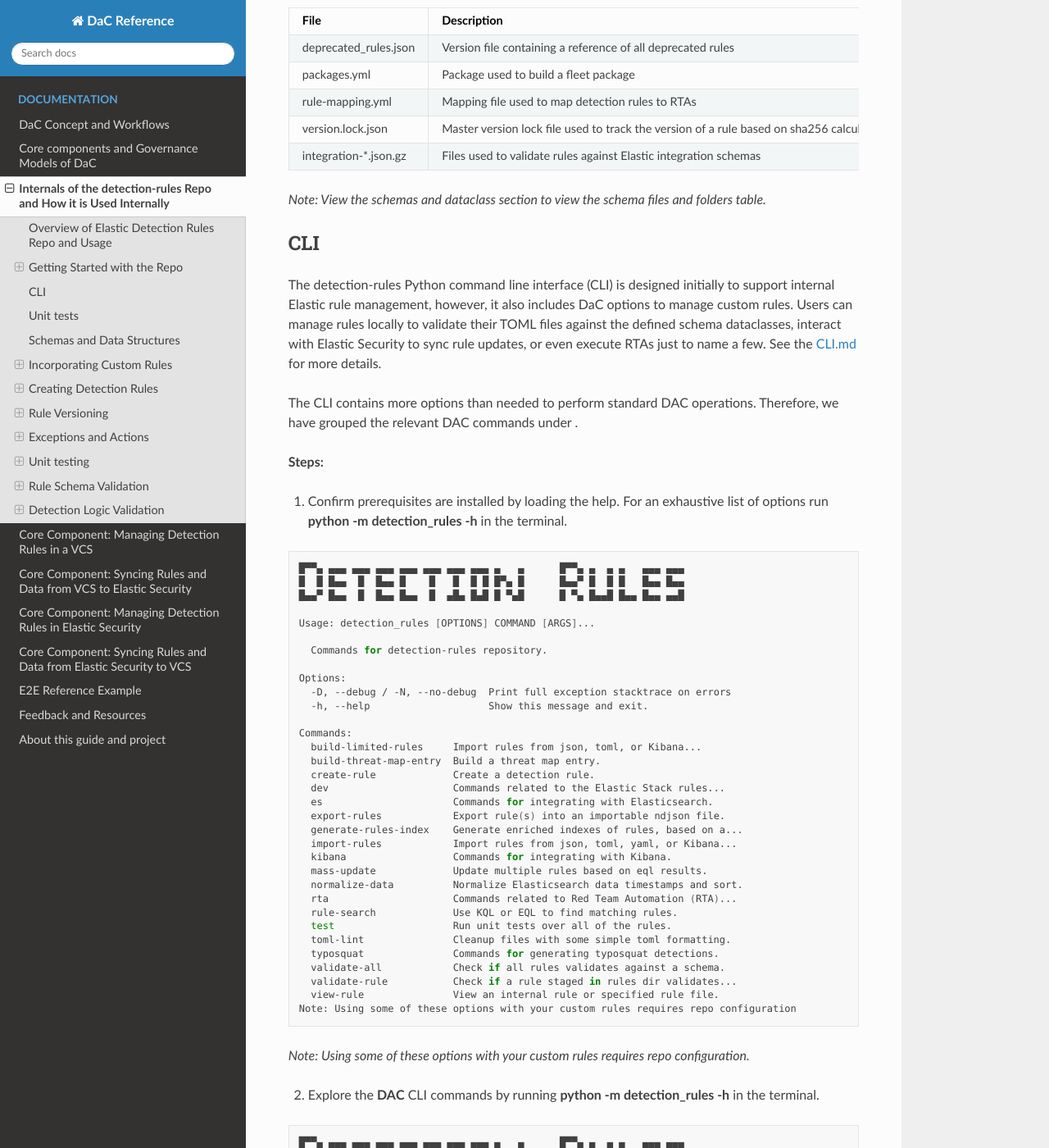
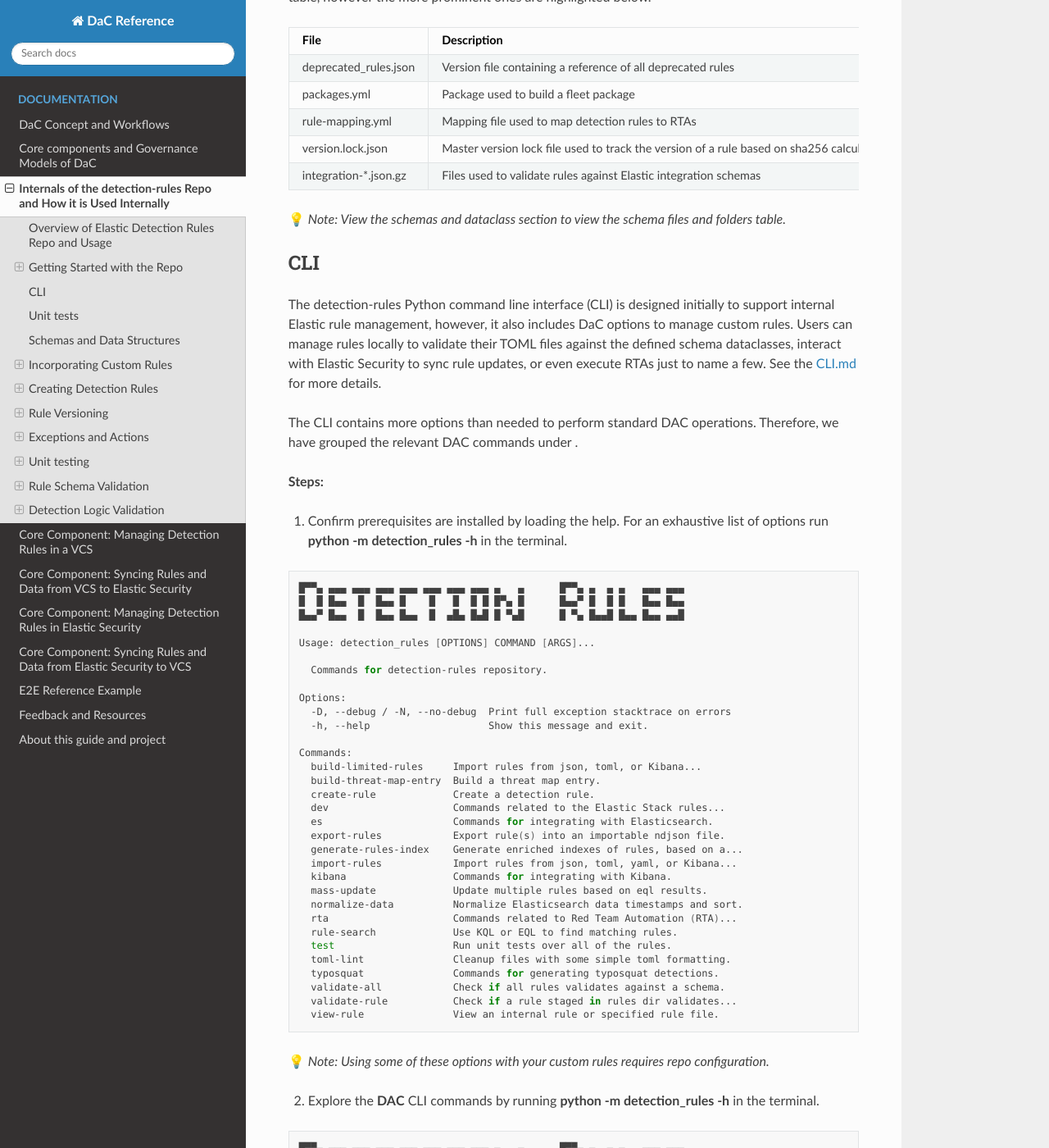
Before and after one commit to elastic/DaC-Reference, a Sphinx documentation site: the page built from docs/internals_of_the_detection_rules_repo.md, in a window 1280 px wide and 1400 px high, scrolled down 3191 px. Shown: the whole window at 82% size. Built offline with Sphinx 7.4.7 and the Read the Docs theme 2.0.0, drawn with Linux system fonts in a browser that asks for light colours; some of the changed text lies outside the part shown.

Commit message:
Add 💡

````diff
--- a/docs/internals_of_the_detection_rules_repo.md
+++ b/docs/internals_of_the_detection_rules_repo.md
@@ -60,7 +60,7 @@ The miscellaneous folder [detection_rules/etc](https://github.com/elastic/detect
 | version.lock.json      | Master version lock file used to track the version of a rule based on sha256 calculation                        |
 | integration-*.json.gz  | Files used to validate rules against Elastic integration schemas                                                 |
 
-*Note: View the schemas and dataclass section to view the schema files and folders table.*
+💡 *Note: View the schemas and dataclass section to view the schema files and folders table.*
 
 ## CLI
 
@@ -105,10 +105,9 @@ Commands:
   validate-all            Check if all rules validates against a schema.
   validate-rule           Check if a rule staged in rules dir validates...
   view-rule               View an internal rule or specified rule file.
-Note: Using some of these options with your custom rules requires repo configuration
 ```
 
-*Note: Using some of these options with your custom rules requires repo configuration.*
+💡 *Note: Using some of these options with your custom rules requires repo configuration.*
 
 2. Explore the **DAC** CLI commands by running **python -m detection_rules <name> -h** in the terminal.
 
@@ -134,7 +133,7 @@ Commands:
   view-rule               View an internal rule or specified rule file.
 ```
 
-*Note: Using these options with your custom rules requires repo configuration and the Elastic Security Solution available.*
+💡 *Note: Using these options with your custom rules requires repo configuration and the Elastic Security Solution available.*
 
 ## Unit tests
 
@@ -160,7 +159,7 @@ configfile: pyproject.toml
 plugins: typeguard-3.0.2
 ```
 
-*Note: You can optionally run **pytest** to run the tests.*
+💡 *Note: You can optionally run **pytest** to run the tests.*
 
 2. Running all test cases may not be desirable. In this case, you can configure the unit tests glob-style by creating a test config and specifying the test cases. More details are provided in the [Sub-Component 6: Unit Testing](#unit-testing) section.  For further troubleshooting or unit test customization, refer to the **pytest** module documentation, which the CLI leverages to run tests and format outputs.
 
````
Also changed, not shown: other parts of docs/internals_of_the_detection_rules_repo.md (+1 -1 lines), docs/core_component_syncing_rules_and_data_from_vcs_to_elastic_security.md (+1 -1 lines).
